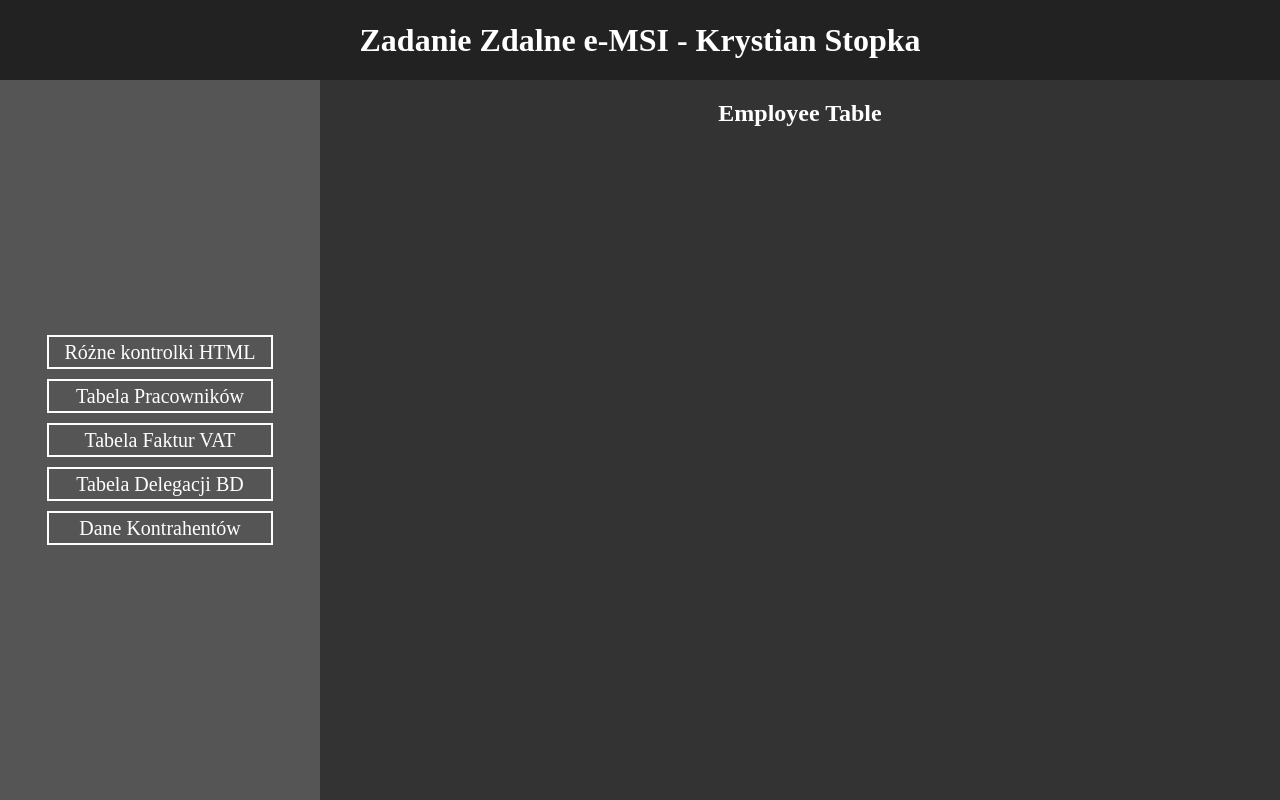
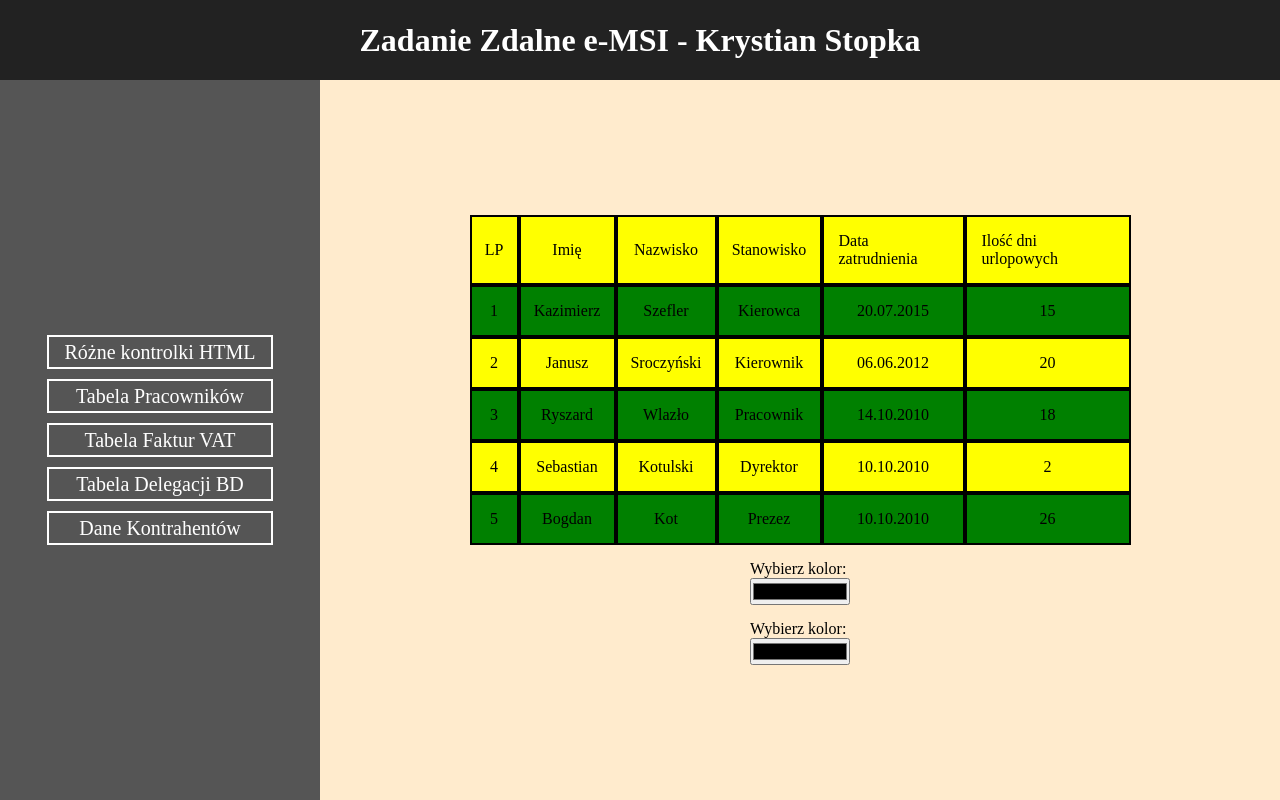
Before and after one commit to kstopka/zadanie_zdalne_e_msi, a React (Create React App) app: page /employee-table in a window 1280 px wide. Built offline with nearby package versions, Linux system fonts and the light colour scheme.

Commit message:
dynamic table and color picker in Employee Table

```diff
--- a/src/App.d.tsx
+++ b/src/App.d.tsx
@@ -8,3 +8,7 @@ export interface FormValues {
     apartmentNumber: string;
     comments: string;
 }
+
+export interface EmployeeListType {
+    [key: string]: string;
+}
--- a/src/components/EmployeeTable.tsx
+++ b/src/components/EmployeeTable.tsx
@@ -1,12 +1,27 @@
 import * as React from "react";
-import { FunctionComponent } from "react";
+import { FunctionComponent, useLayoutEffect } from "react";
+import { EmployeeList, MainEmployeeList } from "../data/EmployeeList";
+import "../styles/EmployeeTable.css";
+import EmployeeTableRow from "./EmployeeTable/EmployeeTableRow";
+import { CalculateTableWidth } from "./EmployeeTable/CalculateTableWidth";
+import { ChangeBackgroundColor } from "./EmployeeTable/ChangeBackgroundColor";
 
 interface EmployeeTableProps {}
 
 const EmployeeTable: FunctionComponent<EmployeeTableProps> = () => {
+    const concatArrays = MainEmployeeList.concat(EmployeeList);
+    const rows = concatArrays.map((item, index) => <EmployeeTableRow key={index} row={item} />);
+
+    useLayoutEffect(() => {
+        CalculateTableWidth();
+    });
     return (
         <div className="employee-table">
-            <h1>Employee Table</h1>
+            {rows}
+            <label htmlFor="color-odd">Wybierz kolor:</label>
+            <input type="color" name="odd" onChange={ChangeBackgroundColor} />
+            <label htmlFor="color-even">Wybierz kolor:</label>
+            <input type="color" name="even" onChange={ChangeBackgroundColor} />
         </div>
     );
 };
--- /dev/null
+++ b/src/components/EmployeeTable/CalculateTableWidth.tsx
@@ -0,0 +1,39 @@
+export const CalculateTableWidth = () => {
+    const employeeTable: HTMLDivElement | null = document.querySelector(".employee-table");
+    if (employeeTable === null) {
+        return new Error("Employee Table does not exist");
+    }
+
+    const allDivsOfRowNL: NodeListOf<HTMLDivElement> = employeeTable.querySelectorAll("div.row");
+    if (allDivsOfRowNL === null) {
+        throw new Error("Rows of table do not exist");
+    }
+    const allDivsOfRow: HTMLDivElement[] = Array.from(allDivsOfRowNL);
+
+    let widthColumns: number[] = [];
+
+    for (let divOfRow of allDivsOfRow) {
+        const allDivsOfColumnNL: NodeListOf<HTMLDivElement> = divOfRow.querySelectorAll("div.column");
+        const allDivsOfColumn: HTMLDivElement[] = Array.from(allDivsOfColumnNL);
+        const length = allDivsOfColumn.length;
+
+        allDivsOfColumn.forEach((item, index) => {
+            const widthOfColumn: number = item.clientWidth;
+            if (widthColumns.length !== length) {
+                widthColumns.push(widthOfColumn);
+            }
+            if (widthOfColumn > widthColumns[index]) {
+                widthColumns[index] = widthOfColumn;
+            }
+        });
+    }
+
+    for (let divOfRow of allDivsOfRow) {
+        const allDivsOfColumnNL: NodeListOf<HTMLDivElement> = divOfRow.querySelectorAll("div.column");
+        const allDivsOfColumn: HTMLDivElement[] = Array.from(allDivsOfColumnNL);
+
+        allDivsOfColumn.forEach((item, index) => {
+            item.style.width = `${widthColumns[index]}px`;
+        });
+    }
+};
--- /dev/null
+++ b/src/components/EmployeeTable/ChangeBackgroundColor.tsx
@@ -0,0 +1,27 @@
+// export const ChangeBackgroundColor = (color: string, option: string) => {
+export const ChangeBackgroundColor = (e: { target: { value: any; name: any } }) => {
+    const employeeTable: HTMLDivElement | null = document.querySelector(".employee-table");
+    if (employeeTable === null) {
+        return new Error("Employee Table does not exist");
+    }
+
+    const allDivsOfRowNL: NodeListOf<HTMLDivElement> = employeeTable.querySelectorAll("div.row");
+    if (allDivsOfRowNL === null) {
+        throw new Error("Rows of table do not exist");
+    }
+    const allDivsOfRow: HTMLDivElement[] = Array.from(allDivsOfRowNL);
+    const oddRows: HTMLDivElement[] = allDivsOfRow.filter((element, index) => index % 2 === 0);
+    const evenRows: HTMLDivElement[] = allDivsOfRow.filter((element, index) => index % 2 !== 0);
+
+    const { value, name } = e.target;
+
+    if (name === "odd") {
+        for (let row of oddRows) {
+            row.style.backgroundColor = value;
+        }
+    } else if (name === "even") {
+        for (let row of evenRows) {
+            row.style.backgroundColor = value;
+        }
+    }
+};
--- /dev/null
+++ b/src/components/EmployeeTable/EmployeeTableColumn.tsx
@@ -0,0 +1,12 @@
+import * as React from "react";
+import { FunctionComponent } from "react";
+
+interface EmployeeTableColumnProps {
+    content: string;
+}
+
+const EmployeeTableColumn: FunctionComponent<EmployeeTableColumnProps> = ({ content }) => {
+    return <div className="column">{content}</div>;
+};
+
+export default EmployeeTableColumn;
--- /dev/null
+++ b/src/components/EmployeeTable/EmployeeTableRow.tsx
@@ -0,0 +1,17 @@
+import * as React from "react";
+import { FunctionComponent } from "react";
+import { EmployeeListType } from "../../App.d";
+import EmployeeTableColumn from "./EmployeeTableColumn";
+
+interface EmployeeTableRowProps {
+    row: EmployeeListType;
+}
+
+const EmployeeTableRow: FunctionComponent<EmployeeTableRowProps> = ({ row }) => {
+    const changeObjectToArray = Object.values(row);
+    changeObjectToArray.splice(0, 1);
+    const columnContent = changeObjectToArray.map((item, index) => <EmployeeTableColumn content={item} key={index} />);
+    return <div className="row">{columnContent}</div>;
+};
+
+export default EmployeeTableRow;
--- a/src/data/EmployeeList.tsx
+++ b/src/data/EmployeeList.tsx
@@ -1,14 +1,25 @@
 import { v4 as uuid } from "uuid";
-
-export const EmployeeList = [
+import { EmployeeListType } from "../App.d";
+export const MainEmployeeList: EmployeeListType[] = [
+    {
+        id: "ID",
+        lp: "LP",
+        name: "Imię",
+        surname: "Nazwisko",
+        position: "Stanowisko",
+        dateOfEmployment: "Data zatrudnienia",
+        vacationDays: "Ilość dni urlopowych",
+    },
+];
+export const EmployeeList: EmployeeListType[] = [
     {
         id: uuid(),
         lp: "1",
         name: "Kazimierz",
         surname: "Szefler",
         position: "Kierowca",
-        dateOfEmployment: "10.10.2010",
-        vacationDays: 20,
+        dateOfEmployment: "20.07.2015",
+        vacationDays: "15",
     },
     {
         id: uuid(),
@@ -16,8 +27,8 @@ export const EmployeeList = [
         name: "Janusz",
         surname: "Sroczyński",
         position: "Kierownik",
-        dateOfEmployment: "10.10.2010",
-        vacationDays: 20,
+        dateOfEmployment: "06.06.2012",
+        vacationDays: "20",
     },
     {
         id: uuid(),
@@ -25,8 +36,8 @@ export const EmployeeList = [
         name: "Ryszard",
         surname: "Wlazło",
         position: "Pracownik",
-        dateOfEmployment: "10.10.2010",
-        vacationDays: 20,
+        dateOfEmployment: "14.10.2010",
+        vacationDays: "18",
     },
     {
         id: uuid(),
@@ -35,7 +46,7 @@ export const EmployeeList = [
         surname: "Kotulski",
         position: "Dyrektor",
         dateOfEmployment: "10.10.2010",
-        vacationDays: 20,
+        vacationDays: "2",
     },
     {
         id: uuid(),
@@ -44,6 +55,6 @@ export const EmployeeList = [
         surname: "Kot",
         position: "Prezez",
         dateOfEmployment: "10.10.2010",
-        vacationDays: 20,
+        vacationDays: "26",
     },
 ];
--- /dev/null
+++ b/src/styles/EmployeeTable.css
@@ -0,0 +1,61 @@
+.employee-table {
+  display: -webkit-box;
+  display: -ms-flexbox;
+  display: flex;
+  -webkit-box-orient: vertical;
+  -webkit-box-direction: normal;
+      -ms-flex-direction: column;
+          flex-direction: column;
+  -webkit-box-pack: center;
+      -ms-flex-pack: center;
+          justify-content: center;
+  -webkit-box-align: center;
+      -ms-flex-align: center;
+          align-items: center;
+  min-height: 200px;
+  width: 100%;
+  background-color: blanchedalmond;
+  color: #000;
+}
+
+.employee-table .row {
+  display: -webkit-box;
+  display: -ms-flexbox;
+  display: flex;
+  -webkit-box-orient: horizontal;
+  -webkit-box-direction: normal;
+      -ms-flex-direction: row;
+          flex-direction: row;
+}
+
+.employee-table .row .column {
+  display: -webkit-box;
+  display: -ms-flexbox;
+  display: flex;
+  -webkit-box-pack: center;
+      -ms-flex-pack: center;
+          justify-content: center;
+  -webkit-box-align: center;
+      -ms-flex-align: center;
+          align-items: center;
+  padding: 15px;
+  border: 2px solid black;
+}
+
+.employee-table .row:nth-child(odd) {
+  background-color: yellow;
+}
+
+.employee-table .row:nth-child(even) {
+  background-color: green;
+}
+
+.employee-table input {
+  width: 100px;
+}
+
+.employee-table label {
+  padding-top: 15px;
+  width: 100px;
+}
+/*# sourceMappingURL=EmployeeTable.css.map */
--- /dev/null
+++ b/src/styles/EmployeeTable.sass
@@ -0,0 +1,35 @@
+$odd: yellow
+$even: green
+
+.employee-table
+    display: flex
+    flex-direction: column
+    justify-content: center
+    align-items: center
+
+    min-height: 200px
+    width: 100%
+
+
+    background-color: blanchedalmond
+    color: #000
+
+    .row
+        display: flex
+        flex-direction: row
+        .column
+            display: flex
+            justify-content: center
+            align-items: center
+
+            padding: 15px
+            border: 2px solid black
+    .row:nth-child(odd)
+        background-color: $odd
+    .row:nth-child(even)
+        background-color: $even
+    input
+        width: 100px
+    label
+        padding-top: 15px
+        width: 100px
--- a/src/styles/index.css
+++ b/src/styles/index.css
@@ -1,8 +1,8 @@
 * {
   margin: 0;
   padding: 0;
-  -webkit-box-sizing: 0;
-          box-sizing: 0;
+  -webkit-box-sizing: border-box;
+          box-sizing: border-box;
 }
 
 body {
--- a/src/styles/index.sass
+++ b/src/styles/index.sass
@@ -1,7 +1,7 @@
 *
     margin: 0
     padding: 0
-    box-sizing: 0
+    box-sizing: border-box
 
 body
     color: #fff
```
Also changed, not shown: 2 other files (tests, documents, lock files or other folders).
